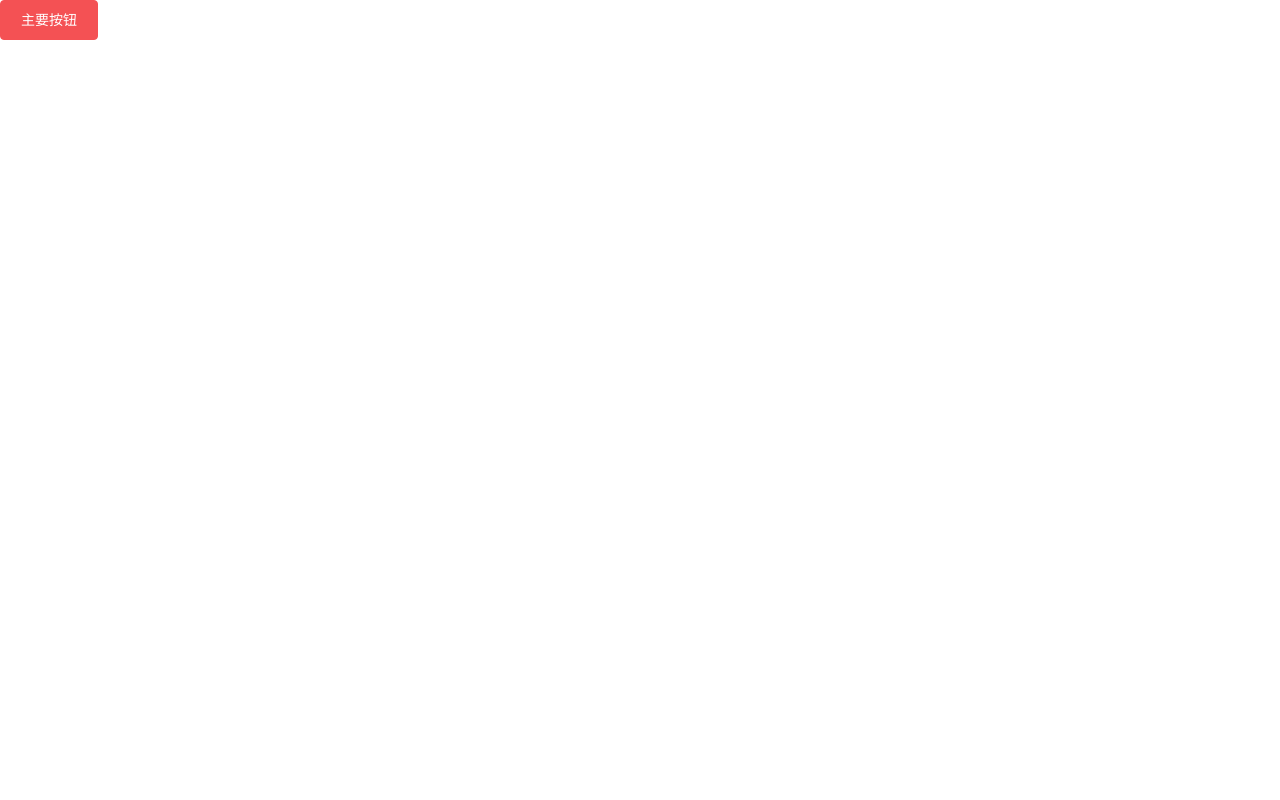
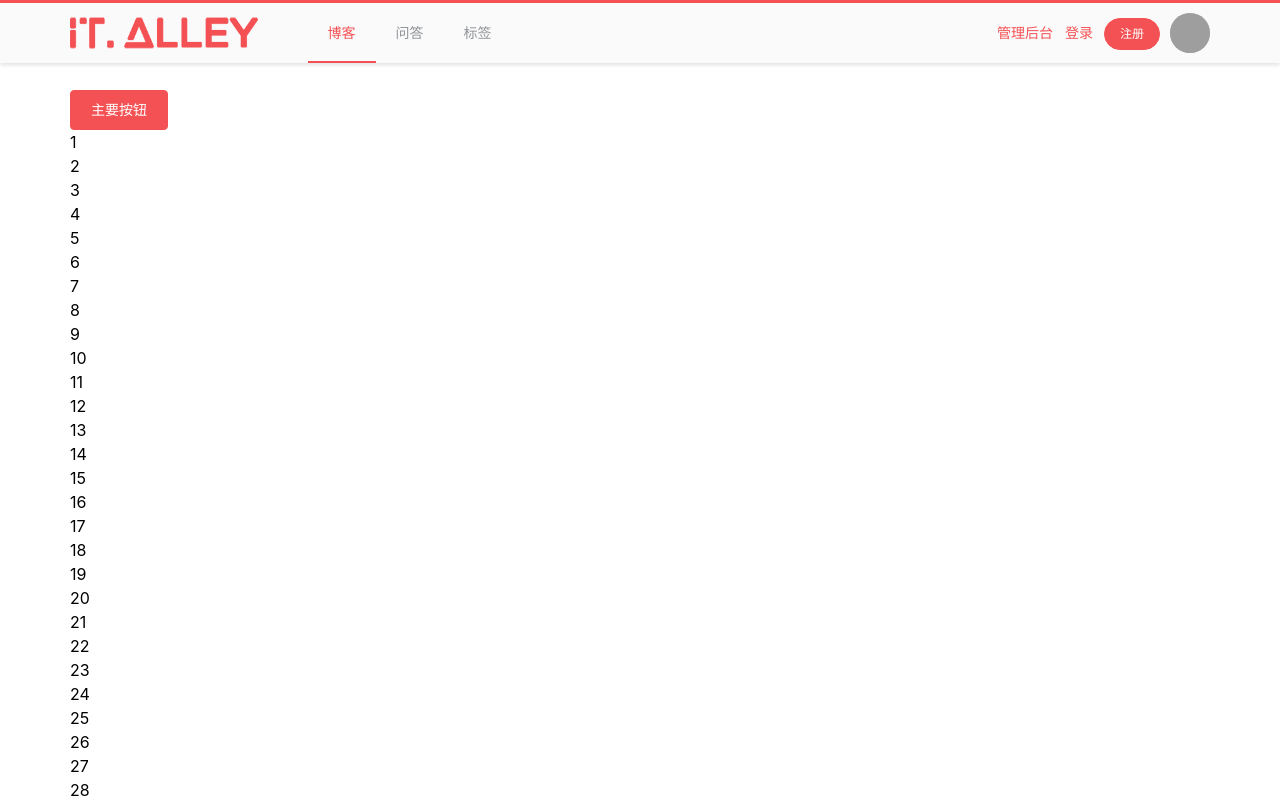
Before and after one commit to shoukailiang/vue-community, a Nuxt app: page / in a window 1280 px wide. Shown: the top 800 px of the page. Built offline with nearby package versions, Linux system fonts and the light colour scheme; grey boxes are pictures that could not be loaded.

Commit message:
add nav and back to top

```diff
--- /dev/null
+++ b/components/layout/Footer.vue
@@ -0,0 +1,84 @@
+<template>
+  <!-- 底部 -->
+  <!-- nofollow 告诉搜索引擎"不要追踪此网页上的链接或不要追踪此特定链接 -->
+  <div class="footer">
+    <div class="warp">
+      <!-- <div class="top-line"></div> -->
+      <el-divider>IT ALLEY— 开始分享你的知识。</el-divider>
+      <div class="footer-link">
+        <a rel="nofollow" target="_blank" href="/about/">关于我们</a
+        ><span>/</span>
+        <a rel="nofollow" target="_blank" href="/job/">人才招聘</a
+        ><span>/</span>
+        <a rel="nofollow" target="_blank" href="/contact/">联系我们</a
+        ><span>/</span>
+        <a rel="nofollow" target="_blank" href="/question/">常见问题</a>
+      </div>
+      <div class="footer-information-box">
+        <p>
+          Copyright &copy;2021 https://github.com/shoukailiang &nbsp;All Rights Reserved&nbsp;
+          <a
+            href="https://github.com/shoukailiang"
+            target="_blank"
+            rel="nofollow"
+          >
+            浙ICP备888888888号-99</a
+          >
+        </p>
+      </div>
+    </div>
+  </div>
+</template>
+
+<script>
+export default {};
+</script>
+<style scoped>
+/* 底部 */
+.footer {
+  padding-top: 60px !important;
+  padding-bottom: 50px !important;
+  background: #fff;
+}
+.footer .warp {
+  max-width: 1190px;
+  margin: 0 auto;
+}
+.footer .warp .top-line {
+  width: 1000px;
+  height: 1px;
+  background: #e3ebf0;
+  margin: 0 auto;
+}
+.footer .warp .footer-link {
+  height: 18px;
+  line-height: 18px;
+  text-align: center;
+  margin-top: 40px;
+  font-family: PingFangSC-Regular;
+  font-size: 16px;
+}
+
+.footer .warp .footer-link a {
+  display: inline-block;
+  color: #2c2c40;
+}
+
+.footer .warp .footer-link span {
+  display: inline-block;
+  color: #2c2c40;
+  padding: 0 10px;
+}
+
+.footer .warp .footer-information-box {
+  font-family: PingFangSC-Regular;
+  text-align: center;
+  margin: 30px 0;
+  font-size: 12px;
+  line-height: 12px;
+  color: #2c2c40;
+}
+.footer .warp .footer-information-box a {
+  color: #2c2c40;
+}
+</style>
--- /dev/null
+++ b/components/layout/Header.vue
@@ -0,0 +1,122 @@
+<template>
+  <div class="header header-fixed">
+    <div class="nav">
+      <el-row type="flex" justify="space-between">
+        <!-- Logo， 任意宽度都是占4格-->
+        <el-col class="logo" :xs="4" :sm="4" :md="4">
+          <!-- Logo -->
+          <nuxt-link to="/"
+            ><img src="~/assets/images/logo.png" height="40px"
+          /></nuxt-link>
+        </el-col>
+        <!-- 导航菜单， 手机与平板坚屏都占0格，也就是隐藏，其他10格-->
+        <!-- <el-col :xs="0" :sm="0" :md="10"> 不行，隐藏后放大不显示 -->
+        <el-col class="hidden-sm-and-down" :md="10">
+          <!-- 导航菜单 ，horizontal 水平， router 开启 index 指定路由地址， default-active默认哪个被选中-->
+          <el-menu
+            mode="horizontal"
+            router
+            default-active="/"
+            active-text-color="#f45154"
+            background-color="#fafafa"
+          >
+            <el-menu-item index="/">博客</el-menu-item>
+            <el-menu-item index="/question">问答</el-menu-item>
+            <el-menu-item index="/label">标签</el-menu-item>
+          </el-menu>
+        </el-col>
+        <!-- 登录、注册/头像 手机与平板坚屏都占18格，其他占8格式-->
+        <el-col class="nav-right" :xs="18" :sm="18" :md="8">
+          <!-- 登录、注册/头像 -->
+          <div class="nav-sign">
+            <el-button type="text">管理后台</el-button>
+            <el-button type="text">登录</el-button>
+            <el-button type="primary" size="small" round>注册</el-button>
+          </div>
+          <el-dropdown v-if="true" @command="handleCommand">
+            <div class="el-dropdown-link">
+              <el-avatar
+                src="https://fuss10.elemecdn.com/e/5d/4a731a90594a4af544c0c25941171jpeg.jpeg"
+                icon="el-icon-user-solid"
+              >
+              </el-avatar>
+            </div>
+            <el-dropdown-menu slot="dropdown">
+              <el-dropdown-item command="article">写文章</el-dropdown-item>
+              <el-dropdown-item command="question">提问题</el-dropdown-item>
+              <el-dropdown-item command="user">我的主页</el-dropdown-item>
+              <el-dropdown-item command="logout">退出</el-dropdown-item>
+            </el-dropdown-menu>
+          </el-dropdown>
+        </el-col>
+      </el-row>
+    </div>
+  </div>
+</template>
+<script>
+export default {
+  methods: {
+    // 下拉点击后调用
+    handleCommand(command) {
+      // this.$message('click on item ' + command)
+      switch (command) {
+        case "article":
+          // 打开新窗口
+          let routeData = this.$router.resolve("/article/edit");
+          window.open(routeData.href, "_blank");
+          break;
+        case "question":
+          // 打开新窗口
+          routeData = this.$router.resolve("/question/edit");
+          window.open(routeData.href, "_blank");
+          break;
+        default:
+          break;
+      }
+    },
+  },
+};
+</script>
+
+<style scoped>
+.header {
+  width: 100%;
+  height: 60px;
+  border-top: 3px solid #f45154;
+  background-color: #fafafa;
+  box-shadow: 0 2px 4px rgba(0, 0, 0, 0.12);
+  z-index: 1501;
+}
+.header-fixed {
+  position: fixed;
+}
+
+/* 导航 */
+.header .nav {
+  max-width: 1140px;
+  /* 居中 */
+  margin: auto;
+  padding: 10px;
+}
+
+.el-menu.el-menu--horizontal {
+  /* 去除底部边框 */
+  border-bottom: 0px;
+  margin-top: -10px;
+}
+
+/* 导航右侧 */
+.nav-right {
+  text-align: right;
+}
+.nav-sign {
+  position: absolute;
+  right: 0;
+  margin-right: 50px;
+}
+
+/* 防止点击头像有边框 */
+div:focus {
+  outline: none;
+}
+</style>
--- a/layouts/default.vue
+++ b/layouts/default.vue
@@ -1,55 +1,33 @@
 <template>
-  <div>
-    <nuxt />
+  <div class="container">
+    <!-- 头部 -->
+    <my-header />
+    <!-- 主体 -->
+    <div class="main">
+      <nuxt />
+    </div>
+    <my-footer></my-footer>
+    <!-- 底部 -->
+    <!-- 回到顶部 -->
+    <el-backtop :bottom="80"></el-backtop>
   </div>
 </template>
 
-<style>
-html {
-  font-family: 'Source Sans Pro', -apple-system, BlinkMacSystemFont, 'Segoe UI',
-    Roboto, 'Helvetica Neue', Arial, sans-serif;
-  font-size: 16px;
-  word-spacing: 1px;
-  -ms-text-size-adjust: 100%;
-  -webkit-text-size-adjust: 100%;
-  -moz-osx-font-smoothing: grayscale;
-  -webkit-font-smoothing: antialiased;
-  box-sizing: border-box;
-}
+<script>
+import MyHeader from "@/components/layout/Header";
+import MyFooter from "@/components/layout/Footer";
+export default {
+  components: {
+    MyHeader,
+    MyFooter,
+  },
+};
+</script>
 
-*,
-*:before,
-*:after {
-  box-sizing: border-box;
-  margin: 0;
-}
-
-.button--green {
-  display: inline-block;
-  border-radius: 4px;
-  border: 1px solid #3b8070;
-  color: #3b8070;
-  text-decoration: none;
-  padding: 10px 30px;
-}
-
-.button--green:hover {
-  color: #fff;
-  background-color: #3b8070;
-}
-
-.button--grey {
-  display: inline-block;
-  border-radius: 4px;
-  border: 1px solid #35495e;
-  color: #35495e;
-  text-decoration: none;
-  padding: 10px 30px;
-  margin-left: 15px;
-}
-
-.button--grey:hover {
-  color: #fff;
-  background-color: #35495e;
+<style scoped>
+.main {
+  padding-top: 90px;
+  max-width: 1140px;
+  margin: 0 auto;
 }
 </style>
--- a/pages/index.vue
+++ b/pages/index.vue
@@ -1,6 +1,9 @@
 <template>
   <div class="container">
     <el-button type="primary">主要按钮</el-button>
+    <div v-for="i in 10000" :key="i">
+      <span>{{i}}</span>
+    </div>
   </div>
 </template>
 
```
